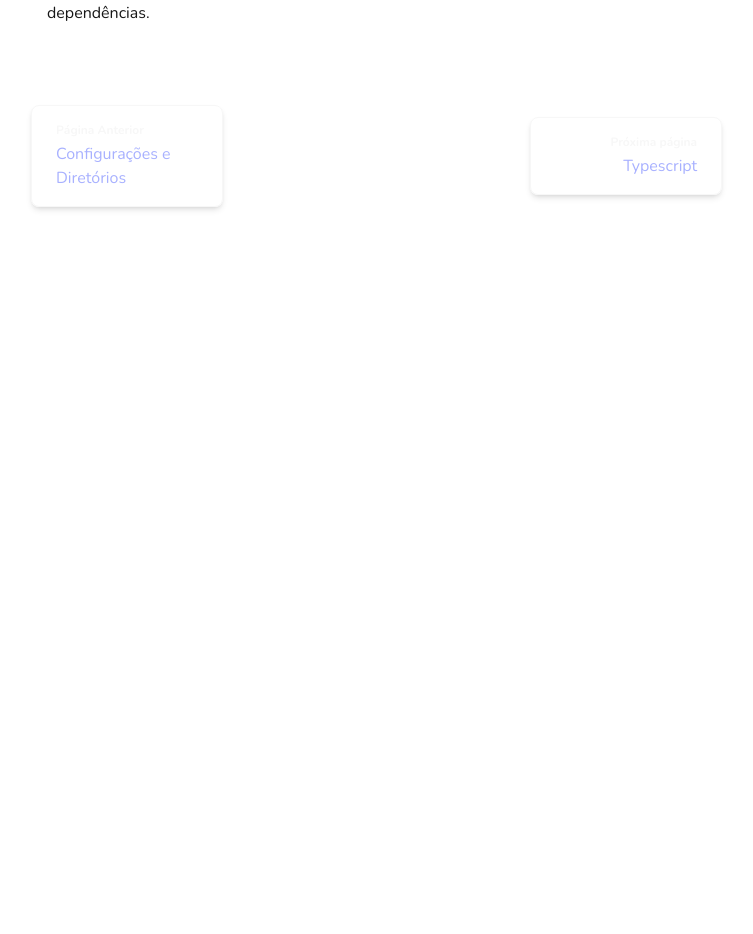
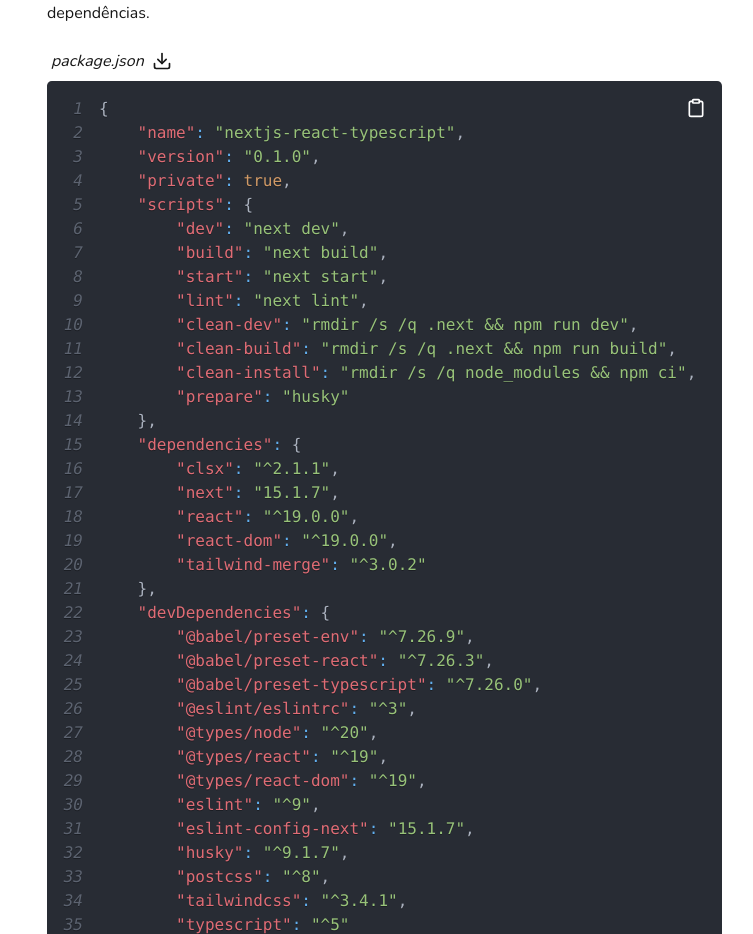
Before and after one commit to PepeuFBV/tech-guide, a Next.js app: page /node in a window 1280 px wide. Shown: the part 1866-2800 px from the top of the page, without its empty margins (289-1042 px from the left). Before the commit the page ends 2131 px from the top, so only its background shows below. Built offline with nearby package versions, Linux system fonts and the light colour scheme.

Commit message:
feat(node): finished node page

```diff
--- a/src/app/(subsection)/node/page.tsx
+++ b/src/app/(subsection)/node/page.tsx
@@ -11,14 +11,50 @@ const topics: Topic[] = [
     { title: 'O que é?', href: 'what-is-node' },
     { title: 'Instalação', href: 'installation' },
     { title: 'NPM (Node Package Manager)', href: 'npm' },
-    { title: 'Configurações', href: 'settrings' },
     { title: 'Scripts', href: 'scripts' },
 ]
 
 export default function Node() {
 
     const code = [`node -v
-npm -v`]
+npm -v`, `{
+    "name": "nextjs-react-typescript",
+    "version": "0.1.0",
+    "private": true,
+    "scripts": {
+        "dev": "next dev",
+        "build": "next build",
+        "start": "next start",
+        "lint": "next lint",
+        "clean-dev": "rmdir /s /q .next && npm run dev",
+        "clean-build": "rmdir /s /q .next && npm run build",
+        "clean-install": "rmdir /s /q node_modules && npm ci",
+        "prepare": "husky"
+    },
+    "dependencies": {
+        "clsx": "^2.1.1",
+        "next": "15.1.7",
+        "react": "^19.0.0",
+        "react-dom": "^19.0.0",
+        "tailwind-merge": "^3.0.2"
+    },
+    "devDependencies": {
+        "@babel/preset-env": "^7.26.9",
+        "@babel/preset-react": "^7.26.3",
+        "@babel/preset-typescript": "^7.26.0",
+        "@eslint/eslintrc": "^3",
+        "@types/node": "^20",
+        "@types/react": "^19",
+        "@types/react-dom": "^19",
+        "eslint": "^9",
+        "eslint-config-next": "15.1.7",
+        "husky": "^9.1.7",
+        "postcss": "^8",
+        "tailwindcss": "^3.4.1",
+        "typescript": "^5"
+    }
+}
+`]
 
     return (
         <div className='w-full h-full flex items-start justify-start md:space-x-10'>
@@ -61,8 +97,39 @@ npm -v`]
                         <div className='flex flex-col space-y-4'>
                             <h3 className='text-2xl'><code>package.json</code></h3>
                             <p>O arquivo <code>package.json</code> é um arquivo de manifesto para um projeto Node.js. Ele contém metadados sobre o projeto, como nome, versão, descrição, scripts, dependências e muito mais. O NPM usa o arquivo <code>package.json</code> para instalar pacotes, executar scripts e gerenciar dependências.</p>
-
                         </div>
+                        <CodeArea title='package.json' downloadLink='/files/package.json' code={code[1]} language='json' />
+                        <div className='flex flex-col space-y-4'>
+                            <p>Como você pode ver, o arquivo <code>package.json</code> contém informações sobre o projeto, como nome, versão, scripts e dependências. Você pode personalizar o arquivo <code>package.json</code> para atender às necessidades do seu projeto. Veja a seguir uma descrição dos campos mais comuns do arquivo <code>package.json</code>:</p>
+                            <ul className='list-disc list-inside space-y-2'>
+                                <li><code>name</code>: O nome do projeto.</li>
+                                <li><code>version</code>: A versão do projeto.</li>
+                                <li><code>private</code>: Se o projeto é privado ou público.</li>
+                                <li><code>scripts</code>: Scripts personalizados para executar tarefas.</li>
+                                <li><code>dependencies</code>: Dependências do projeto.</li>
+                                <li><code>devDependencies</code>: Dependências de desenvolvimento do projeto.</li>
+                            </ul>
+                        </div>
+                    </div>
+                    <Divider variant='horizontal' color='secondary' className='w-full' />
+                    <div className='flex flex-col space-y-6'>
+                        <div className='flex flex-col space-y-4'>
+                            <h2 id='scripts' className='text-3xl'>Scripts</h2>
+                            <p>Os scripts no arquivo <code>package.json</code> são comandos personalizados que você pode executar com o NPM. Eles são úteis para automatizar tarefas comuns, como iniciar o servidor de desenvolvimento, construir o projeto, executar testes e muito mais.</p>
+                            <p>Os scripts do arquivo <code>package.json</code> do projeto serão explicados abaixo:</p>
+                            <ul className='list-disc list-inside space-y-2'>
+                                <li><code>dev</code>: Inicia o servidor de desenvolvimento do Next.js.</li>
+                                <li><code>build</code>: Constrói o projeto Next.js. É usado pelo servidor de produção.</li>
+                                <li><code>start</code>: Inicia o servidor de produção do Next.js.</li>
+                                <li><code>lint</code>: Executa o linter do Next.js. Esse comando também é chamado pelo Husky antes de cada commit.</li>
+                                <li><code>clean-dev</code>: Remove a pasta <code>.next</code> e inicia o servidor de desenvolvimento, recriando essa pasta (debug).</li>
+                                <li><code>clean-build</code>: Remove a pasta <code>.next</code> e constrói o projeto.</li>
+                                <li><code>clean-install</code>: Remove a pasta <code>node_modules</code> e re-instala as dependências (debug).</li>
+                                <li><code>prepare</code>: Configuração do Husky. Não será necessário rodar.</li>
+                            </ul>
+                            <p>Rode os comandos acima com:</p>
+                        </div>
+                        <CodeArea code={`npm run [command]`} language='bash' showLineNumbers={false} />
                     </div>
                 </div>
             </div>
```
